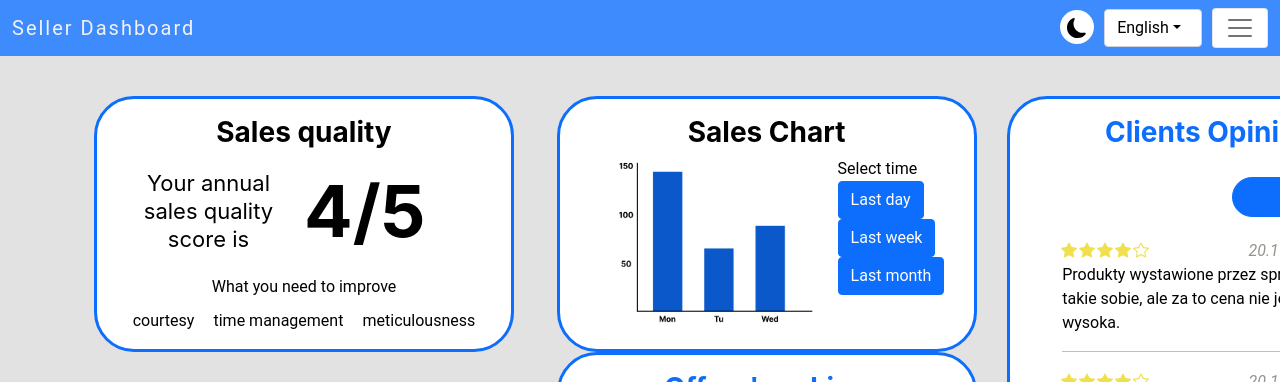
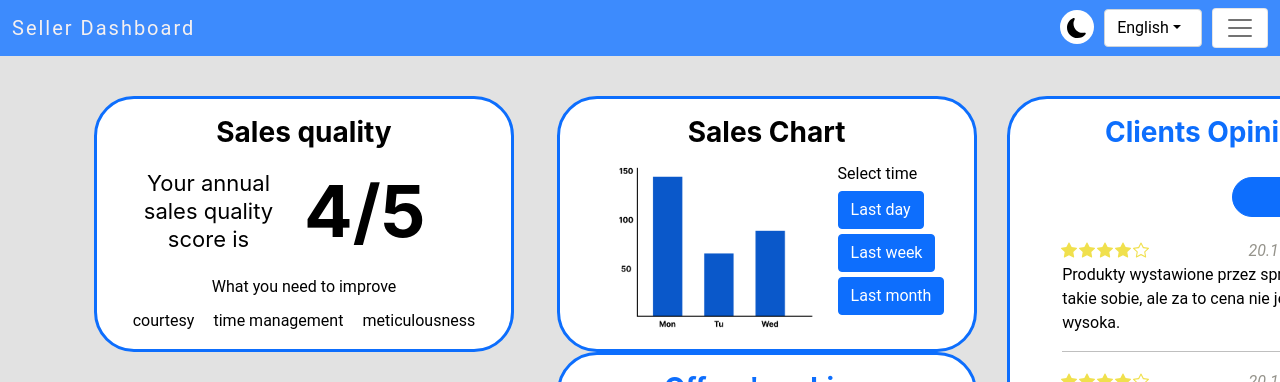
Before and after one commit to kasiagrygorowicz/Power-gui-with-Pan-Pawel, a React (Create React App) app: page /dashboard in a window 1280 px wide. Shown: the top 382 px of the page. Built offline with nearby package versions, Linux system fonts and the light colour scheme.

Commit message:
naprawa przycisków

```diff
--- a/src/components/layout/navbar/TopNavBar.js
+++ b/src/components/layout/navbar/TopNavBar.js
@@ -8,7 +8,6 @@ import { changeLanguage } from "i18next";
 import LanguageController from "../../LanguageController";
 import {StyledNavbar} from "./TopNavBar.styled";
 import { useTranslation } from "react-i18next";
-import {darkTheme, lightTheme} from "../../../theme";
 
 
 
--- a/src/components/widget/rankingWidget/ListedItem.js
+++ b/src/components/widget/rankingWidget/ListedItem.js
@@ -6,7 +6,7 @@ function ListedItem({image, title, description}) {
         <div>
             <div className={classes.item}>
                 <div className={classes.image}>
-                    <img src="../../../resources/images/chiken.png"/>
+                    <img src="./chiken.png"/>
                 </div>
 
                 <div className={classes.description}>
--- a/src/components/widget/salesChart/SalesChartWidget.js
+++ b/src/components/widget/salesChart/SalesChartWidget.js
@@ -19,7 +19,7 @@ return(
                   <img src={imag} style={{ height: '170px', width: '250px', paddingLeft: '25px', display: 'flex' }} />
                 </div>
               <div className={'chart-but'} >
-            <div>{t("salesChartWidget.select")}</div>
+                <div className>{t("salesChartWidget.select")}</div>
                 <Button>{t("salesChartWidget.ld")}</Button>
                 <Button>{t("salesChartWidget.lw")}</Button>
                 <Button>{t("salesChartWidget.lm")}</Button>
--- a/src/components/widget/salesChart/SalesChartWidget.module.css
+++ b/src/components/widget/salesChart/SalesChartWidget.module.css
@@ -1,11 +1,8 @@
 .mainStructure{
     display:flex;
-
+    margin-top: 5px;
 }
 
-.chart-but{
-
-    display:flex;
-    flex-direction: column;
-    raw-gap: 20px;
+.mainStructure > * > *{
+    margin-top: 5px;
 }
```
Also changed, not shown: src/components/widget/rankingWidget/chiken.png (renamed from src/resources/images/chiken.png). Lines whose indentation alone changed are shown as unchanged.
